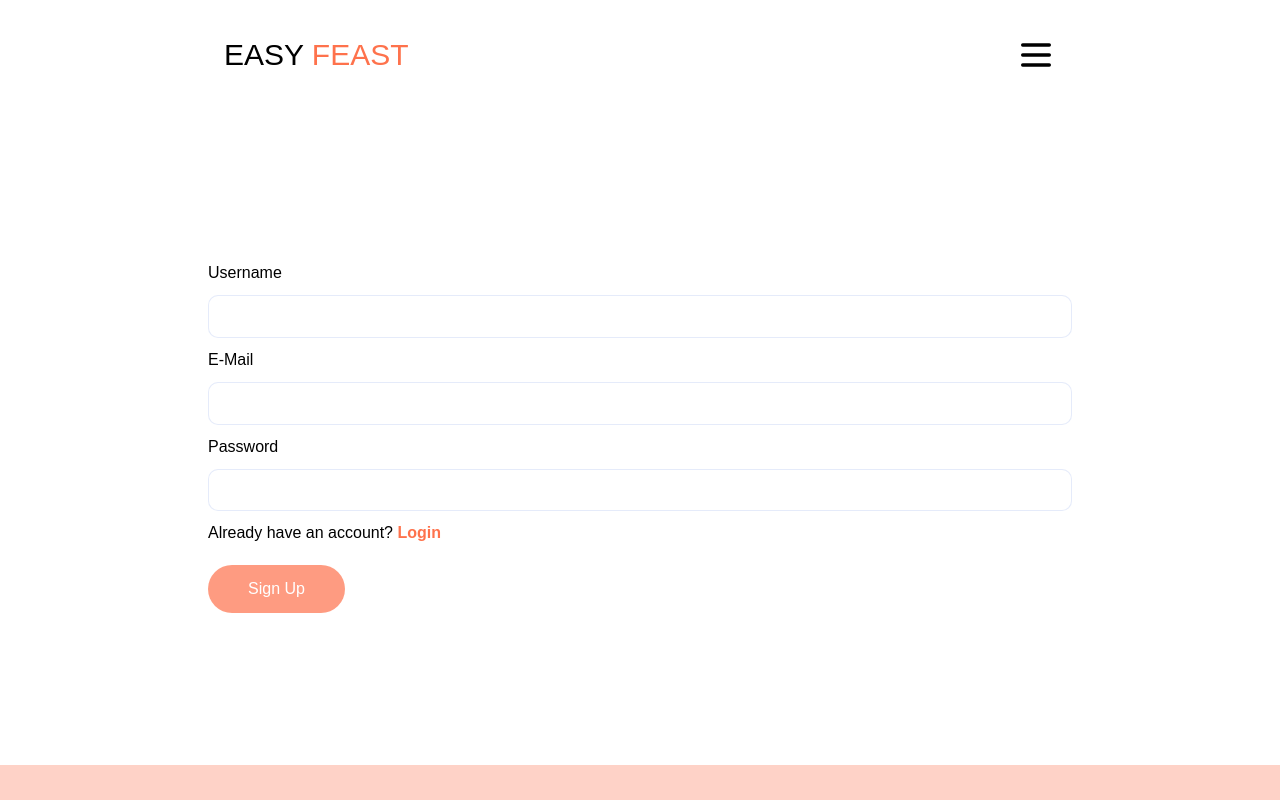
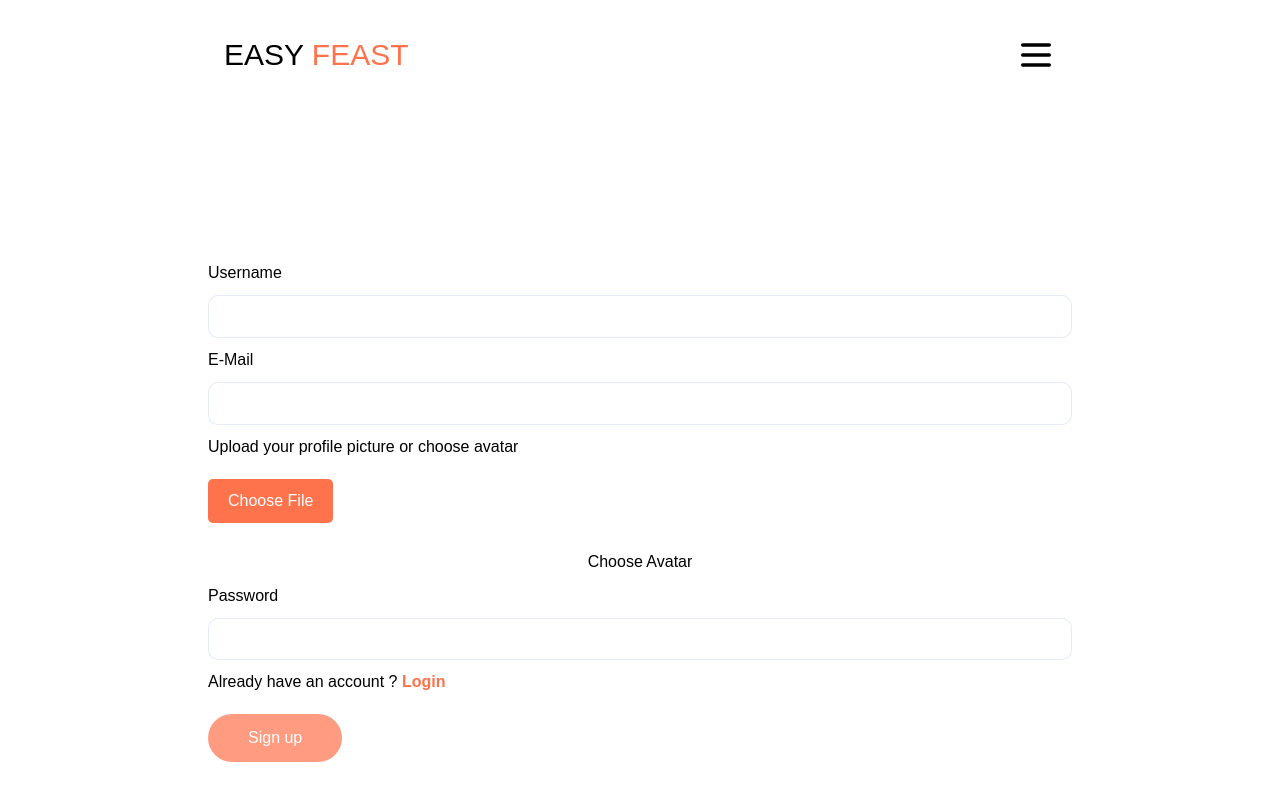
Before and after one commit to sandro-buzhghulashvili/easy-feast, a React (Vite) app: page /form in a window 1280 px wide. Shown: the top 800 px of the page. Built offline with nearby package versions, Linux system fonts and the light colour scheme; a web font is replaced by a local one.

Commit message:
working on form page

```diff
--- a/src/components/Form.module.scss
+++ /dev/null
@@ -1,29 +0,0 @@
-@import '../scss/variables';
-
-.form-control {
-  display: flex;
-  flex-direction: column;
-  margin-bottom: 10px;
-
-  &.invalid {
-    input {
-      border: 1px solid red;
-    }
-  }
-
-  label {
-    margin-bottom: 10px;
-  }
-
-  input {
-    border: 1px solid $gray-color;
-    font-size: 1.2rem;
-    padding: 6px 12px;
-    border-radius: 10px;
-
-    &:focus {
-      outline: none;
-      border-color: $primary-color-orange;
-    }
-  }
-}
--- a/src/components/Form.tsx
+++ b/src/components/Form.tsx
@@ -1,82 +1,18 @@
-import React, { useEffect, useState } from "react";
+import React from 'react';
 
-import classes from "./Form.module.scss";
-import { Link, useSearchParams } from "react-router-dom";
-
-import useInput from "../hooks/use-input";
+import { useSearchParams } from 'react-router-dom';
+import SignUp from './form-components/SignUp';
+import Login from './form-components/Login';
 
 const FormComponent: React.FC = () => {
-  const [formIsValid,setFormIsValid] = useState(false)
-  const {
-    value : usernameValue,
-    hasError : usernameHasError,
-    isValid : usernameIsValid,
-    valueChangeHandler : usernameChangeHandler,
-    blurHandler : usernameBlurHandler
-  } = useInput(value => value.trim().length > 0)
+  const [searchParams] = useSearchParams();
+  const isLoggingIn = searchParams.get('mode') === 'login';
 
-  const {
-    value : emailValue,
-    hasError : emailHasError,
-    isValid : emailIsValid,
-    valueChangeHandler : emailChangeHandler,
-    blurHandler : emailBlurHandler
-  } = useInput(value => value.trim().length > 0 && value.includes('@'))
-
-
-  const {
-    value : passwordValue,
-    hasError : passwordHasError,
-    isValid : passwordIsValid,
-    valueChangeHandler : passwordChangeHandler,
-    blurHandler : passwordBlurHandler
-  } = useInput(value => value.trim().length > 0)
-
-  const [searchParams] = useSearchParams();
-
-  const isLoggingIn = searchParams.get("mode") === "login";
-
-  useEffect(() => {
-    if(isLoggingIn) {
-      console.log(usernameIsValid, passwordIsValid)
-      if(usernameIsValid && passwordIsValid) setFormIsValid(true)
-      else setFormIsValid(false)
-    } else {
-      if(usernameIsValid && passwordIsValid && emailIsValid) setFormIsValid(true)
-      else setFormIsValid(false)
-    }
-  }, [usernameIsValid, emailIsValid, passwordIsValid])
-
-  return (
-    <form className='container mx-auto p-10 md:px-52 mb-28'>
-      <div className={`${classes["form-control"]} ${usernameHasError ? classes.invalid : undefined}`}>
-        <label htmlFor='username'>Username {isLoggingIn && "or E-Mail"}</label>
-        <input type='text' value={usernameValue} onChange={usernameChangeHandler} onBlur={usernameBlurHandler} />
-      </div>
-      {!isLoggingIn && (
-        <div className={`${classes["form-control"]} ${emailHasError ? classes.invalid : undefined}`}>
-          <label htmlFor='email'>E-Mail</label>
-          <input type='text' value={emailValue} onChange={emailChangeHandler} onBlur={emailBlurHandler} />
-        </div>
-      )}
-      <div className={`${classes["form-control"]} ${passwordHasError ? classes.invalid : undefined}`}>
-        <label htmlFor='password'>Password</label>
-        <input type='password' value={passwordValue} onChange={passwordChangeHandler} onBlur={passwordBlurHandler} />
-      </div>
-      <p className='mb-5'>
-        {!isLoggingIn ? "Already have an account?" : "Don't have an account"}{" "}
-        <Link
-          className='font-bold text-primary_orange'
-          to={`/form?mode=${isLoggingIn ? "signup" : "login"}`}
-        >
-          {!isLoggingIn ? "Login" : "Register"}
-        </Link>
-      </p>
-      <button disabled={!formIsValid} className={`${!formIsValid && "cursor-not-allowed opacity-70"} py-3 px-10 bg-primary_orange text-white_color rounded-full`}>
-        {isLoggingIn ? "Login" : "Sign Up"}
-      </button>
-    </form>
-  );
+  if (!isLoggingIn) {
+    return <SignUp />;
+  } else {
+    return <Login />;
+  }
 };
 
 export default FormComponent;
--- /dev/null
+++ b/src/components/form-components/Form.module.scss
@@ -0,0 +1,67 @@
+@import '../../scss/variables';
+
+.form-control {
+  display: flex;
+  flex-direction: column;
+  margin-bottom: 10px;
+
+  &.invalid {
+    input {
+      border: 1px solid red;
+    }
+  }
+
+  &.choose-avatar {
+    cursor: pointer;
+    padding: 10px 20px;
+    border: 2px solid $primary-color-orange;
+    width: fit-content;
+    border-radius: 5px;
+    color: $primary-color-orange;
+    font-weight: weight(bold);
+  }
+
+  &.file {
+    position: relative;
+    overflow: hidden;
+    display: inline-block;
+
+    input {
+      position: absolute;
+      font-size: 100px; /* Set a large font size to cover the button entirely */
+      opacity: 0;
+      right: 0;
+      top: 0;
+    }
+
+    .upload-img {
+      display: inline-block;
+      margin-top: 20px;
+      margin-right: 5px;
+      cursor: pointer;
+      display: inline-block;
+      padding: 10px 20px;
+      background-color: $primary-color-orange;
+      color: white;
+      border: none;
+      border-radius: 5px;
+      font-size: 16px;
+    }
+  }
+
+  label {
+    margin-bottom: 10px;
+  }
+
+  input {
+    border: 1px solid $gray-color;
+    font-size: 1.2rem;
+    padding: 6px 12px;
+    border-radius: 10px;
+
+    &:focus {
+      outline: none;
+      border-color: $primary-color-orange;
+    }
+  }
+}
--- /dev/null
+++ b/src/components/form-components/Login.tsx
@@ -0,0 +1,80 @@
+import React, { useEffect, useState } from 'react';
+
+import classes from './Form.module.scss';
+import { Link } from 'react-router-dom';
+
+import useInput from '../../hooks/use-input';
+
+const Login: React.FC = () => {
+  const [formIsValid, setFormIsValid] = useState(false);
+  const {
+    value: usernameValue,
+    hasError: usernameHasError,
+    isValid: usernameIsValid,
+    valueChangeHandler: usernameChangeHandler,
+    blurHandler: usernameBlurHandler,
+  } = useInput((value) => value.trim().length > 0);
+
+  const {
+    value: passwordValue,
+    hasError: passwordHasError,
+    isValid: passwordIsValid,
+    valueChangeHandler: passwordChangeHandler,
+    blurHandler: passwordBlurHandler,
+  } = useInput((value) => value.trim().length > 0);
+
+  useEffect(() => {
+    if (usernameIsValid && passwordIsValid) setFormIsValid(true);
+    else setFormIsValid(false);
+  }, [usernameIsValid, passwordIsValid]);
+
+  return (
+    <form className="container mx-auto p-10 md:px-52 mb-28">
+      <div
+        className={`${classes['form-control']} ${
+          usernameHasError ? classes.invalid : undefined
+        }`}
+      >
+        <label htmlFor="username">Username or E-Mail</label>
+        <input
+          type="text"
+          value={usernameValue}
+          onChange={usernameChangeHandler}
+          onBlur={usernameBlurHandler}
+        />
+      </div>
+      <div
+        className={`${classes['form-control']} ${
+          passwordHasError ? classes.invalid : undefined
+        }`}
+      >
+        <label htmlFor="password">Password</label>
+        <input
+          type="password"
+          value={passwordValue}
+          onChange={passwordChangeHandler}
+          onBlur={passwordBlurHandler}
+        />
+      </div>
+      <p className="mb-5">
+        Don't have an account ?{' '}
+        <Link
+          className="font-bold text-primary_orange"
+          to="/form?mode=register"
+        >
+          Register
+        </Link>
+      </p>
+      <button
+        disabled={!formIsValid}
+        className={`${
+          !formIsValid && 'cursor-not-allowed opacity-70'
+        } py-3 px-10 bg-primary_orange text-white_color rounded-full`}
+      >
+        Login
+      </button>
+    </form>
+  );
+};
+
+export default Login;
--- /dev/null
+++ b/src/components/form-components/SignUp.tsx
@@ -0,0 +1,118 @@
+import React, { useEffect, useState } from 'react';
+
+import classes from './Form.module.scss';
+import { Link } from 'react-router-dom';
+
+import useInput from '../../hooks/use-input';
+
+const SignUp: React.FC = () => {
+  const [formIsValid, setFormIsValid] = useState(false);
+
+  const {
+    value: usernameValue,
+    hasError: usernameHasError,
+    isValid: usernameIsValid,
+    valueChangeHandler: usernameChangeHandler,
+    blurHandler: usernameBlurHandler,
+  } = useInput((value) => value.trim().length > 0);
+
+  const {
+    value: emailValue,
+    hasError: emailHasError,
+    isValid: emailIsValid,
+    valueChangeHandler: emailChangeHandler,
+    blurHandler: emailBlurHandler,
+  } = useInput((value) => value.trim().length > 0 && value.includes('@'));
+
+  const {
+    value: passwordValue,
+    hasError: passwordHasError,
+    isValid: passwordIsValid,
+    valueChangeHandler: passwordChangeHandler,
+    blurHandler: passwordBlurHandler,
+  } = useInput((value) => value.trim().length > 0);
+
+  const chooseAvatarHandler = (event: any) => {
+    event.preventDefault();
+  };
+
+  useEffect(() => {
+    if (usernameIsValid && passwordIsValid && emailIsValid)
+      setFormIsValid(true);
+    else setFormIsValid(false);
+  }, [usernameIsValid, passwordIsValid, emailIsValid]);
+
+  return (
+    <form className="container mx-auto p-10 md:px-52 mb-28">
+      <div
+        className={`${classes['form-control']} ${
+          usernameHasError ? classes.invalid : undefined
+        }`}
+      >
+        <label htmlFor="username">Username</label>
+        <input
+          type="text"
+          value={usernameValue}
+          onChange={usernameChangeHandler}
+          onBlur={usernameBlurHandler}
+        />
+      </div>
+      <div
+        className={`${classes['form-control']} ${
+          emailHasError ? classes.invalid : undefined
+        }`}
+      >
+        <label htmlFor="email">E-Mail</label>
+        <input
+          type="text"
+          value={emailValue}
+          onChange={emailChangeHandler}
+          onBlur={emailBlurHandler}
+        />
+      </div>
+      <div className={`${classes['form-control']} ${classes.file}`}>
+        <label htmlFor="image">
+          Upload your profile picture or choose avatar
+        </label>
+        <div className={classes['file-container']}>
+          <label htmlFor="img" className={classes['upload-img']}>
+            Choose File
+          </label>
+          <input id="img" type="file" />
+        </div>
+      </div>
+      <div className={classes['form-control']}>
+        <button className={classes['choose-avatar']}>Choose Avatar</button>
+      </div>
+      <div
+        className={`${classes['form-control']} ${
+          passwordHasError ? classes.invalid : undefined
+        }`}
+      >
+        <label htmlFor="password">Password</label>
+        <input
+          type="password"
+          value={passwordValue}
+          onChange={passwordChangeHandler}
+          onBlur={passwordBlurHandler}
+        />
+      </div>
+      <p className="mb-5">
+        Already have an account ?{' '}
+        <Link className="font-bold text-primary_orange" to="/form?mode=login">
+          Login
+        </Link>
+      </p>
+      <button
+        disabled={!formIsValid}
+        className={`${
+          !formIsValid && 'cursor-not-allowed opacity-70'
+        } py-3 px-10 bg-primary_orange text-white_color rounded-full`}
+      >
+        Sign up
+      </button>
+    </form>
+  );
+};
+
+export default SignUp;
```
